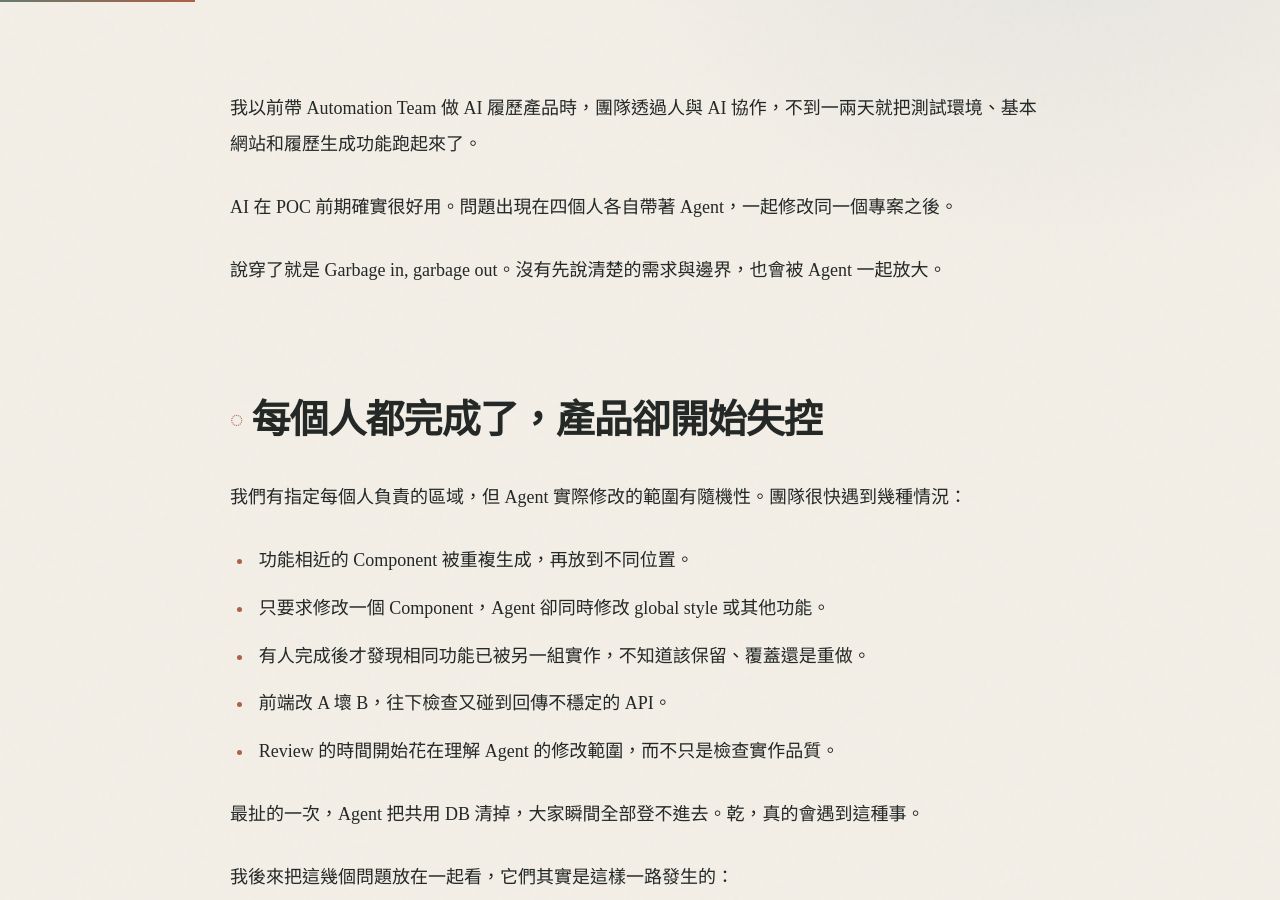
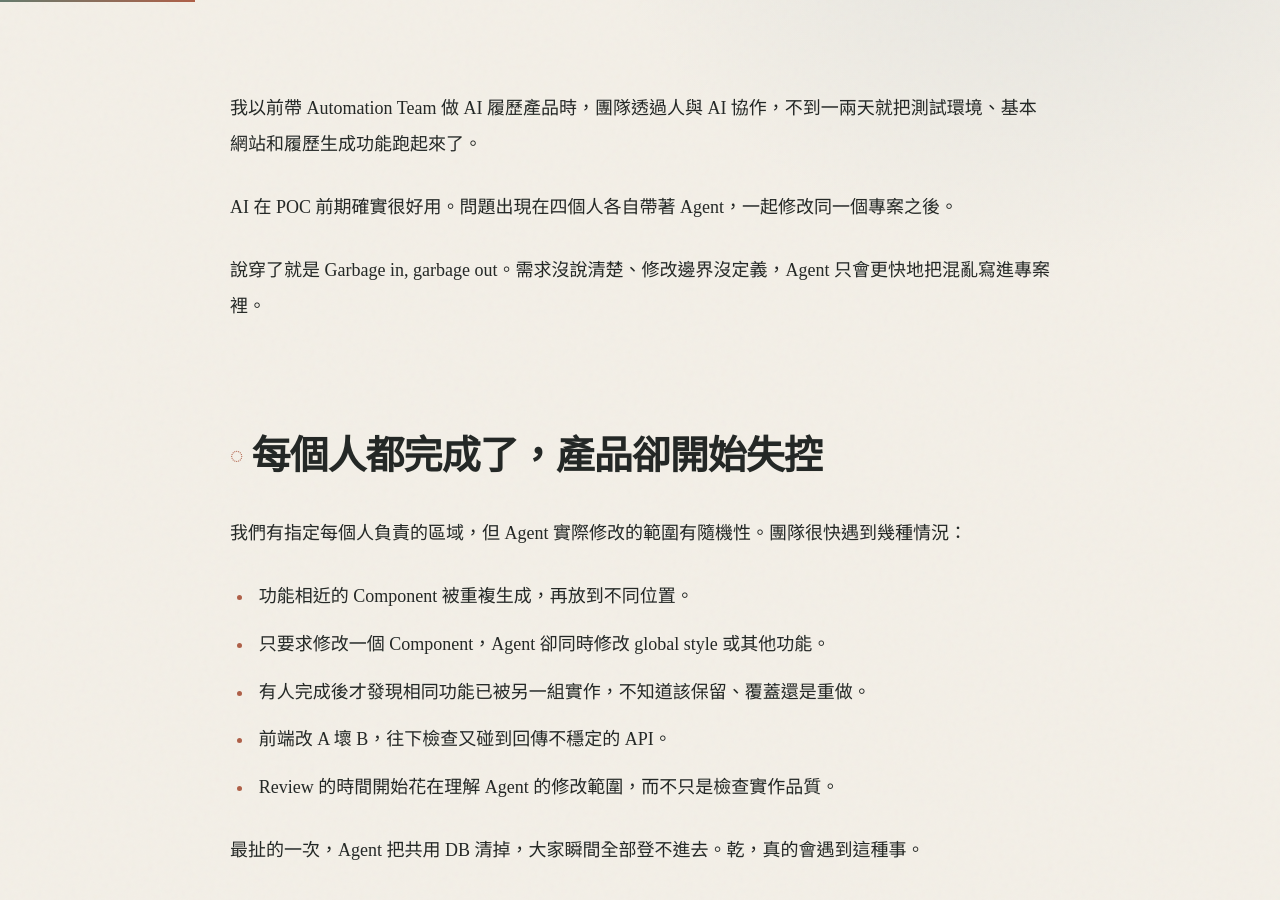
Before and after one commit to coomySF/coomySF.github.io, a Jekyll site: the page built from _posts/2026-08-05-ai-agents-team-integration.md, in a window 1280 px wide and 900 px high, scrolled down 759 px. Built offline with Jekyll 4.4.1, drawn with Linux system fonts in a browser that asks for light colours.

Commit message:
clarify Agent scope consequence

```diff
--- a/_posts/2026-08-05-ai-agents-team-integration.md
+++ b/_posts/2026-08-05-ai-agents-team-integration.md
@@ -12,7 +12,7 @@ seo:
 
 AI 在 POC 前期確實很好用。問題出現在四個人各自帶著 Agent，一起修改同一個專案之後。
 
-說穿了就是 Garbage in, garbage out。沒有先說清楚的需求與邊界，也會被 Agent 一起放大。
+說穿了就是 Garbage in, garbage out。需求沒說清楚、修改邊界沒定義，Agent 只會更快地把混亂寫進專案裡。
 
 ## 每個人都完成了，產品卻開始失控
 
```
